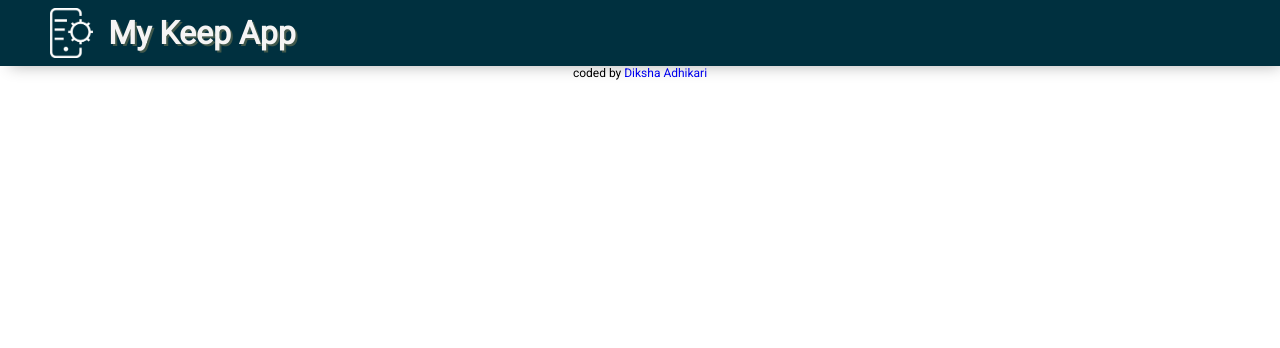
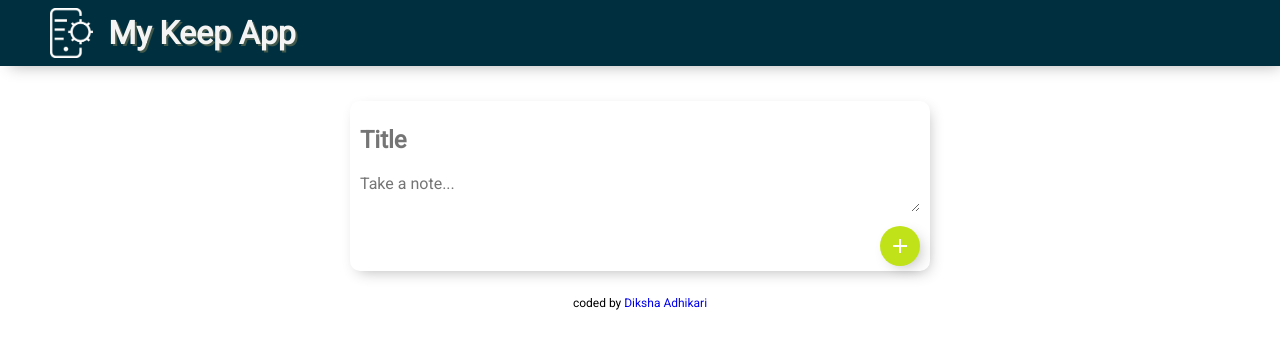
Before and after one commit to DikshaAdhikari/Keep-App, a React (Create React App) app: page / in a window 1280 px wide. Shown: the top 348 px of the page. Built offline with nearby package versions, Linux system fonts and the light colour scheme.

Commit message:
createNote-update

```diff
--- a/src/App.js
+++ b/src/App.js
@@ -1,5 +1,6 @@
 import React from 'react';
 import Header from "./components/header/header";
+import CreateNote from "./components/create-note/create-note";
 import Footer from "./components/footer/footer";
 import './App.css';
 
@@ -7,7 +8,9 @@ const App = () => {
   return (
     <>
       <Header/>
+      <CreateNote/>
       <Footer/>
+
     </>
   );
 }
--- /dev/null
+++ b/src/components/create-note/create-note.css
@@ -0,0 +1,37 @@
+.main_note{
+    width: 600px;
+    padding: 15px 10px 5px 10px;
+    margin: 20px auto;
+}
+form{
+    color: #000;
+    padding: 15px 10px 5px 10px;
+    box-shadow: 3px 5px 15px -5px rgba(0,0,0,0.3);
+    border-radius: 10px;
+}
+
+input{
+    font-size: 1.5rem !important;
+    font-weight: bold;
+}
+
+input, textarea{
+    width: 100%;
+    border: none;
+    outline: none;
+    font-size: 1rem;
+    margin: 10px 0;
+}
+.plus-sign{
+    color: white;
+    cursor: pointer;
+}
+.btn{
+    min-width: 30px !important;
+    height: 40px;
+    position: absolute;
+    left: 520px;
+    box-shadow: 5px 5px 15px -5px rgba(0,0,0,0.3);
+    border-radius: 50% !important;
+    background: #c0e218 !important;
+}
--- a/src/components/create-note/create-note.jsx
+++ b/src/components/create-note/create-note.jsx
@@ -1,11 +1,18 @@
 import React from "react";
+import Button from '@material-ui/core/Button';
+import AddIcon from '@material-ui/icons/Add';
+
+import "./create-note.css";
+
 const CreateNote = () => {
     return (<>
         <div className="main_note">
             <form>
                 <input type='text' placeholder="Title"/>
                 <textarea rows="" columns="" placeholder="Take a note..."></textarea>
-
+                <Button className='btn'>
+                    <AddIcon className="plus-sign"/>
+                </Button>
             </form>
         </div>
     </>
```
Also changed, not shown: 1 other file (tests, documents, lock files or other folders).
